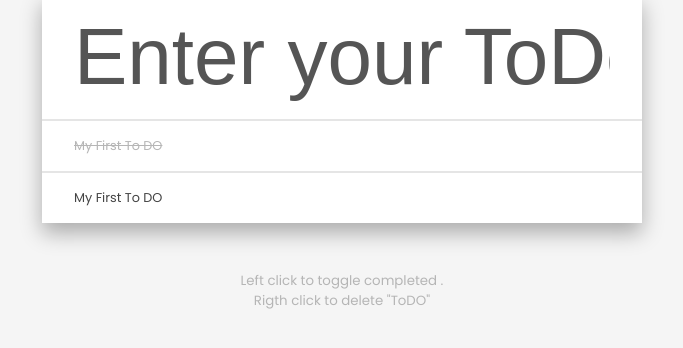
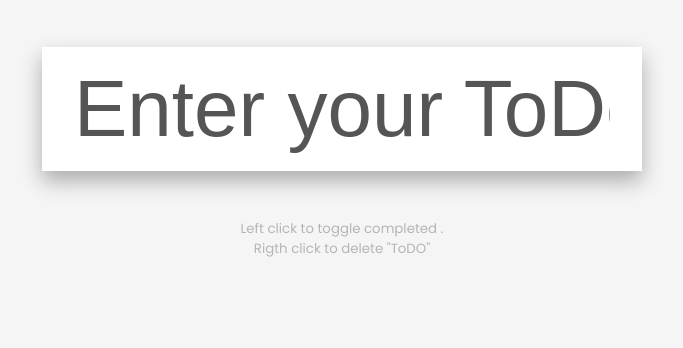
Before and after one commit to RostyslavL/ToDo-List, a plain HTML site: page index.html in a window 1280 px wide. Shown: the part 384-732 px from the top of the page, without its empty margins (298-981 px from the left). Drawn offline with Linux system fonts and the light colour scheme.

Commit message:
Permanent 'li' element removed

```diff
--- a/index.html
+++ b/index.html
@@ -19,8 +19,7 @@
             autocomplete="off"
             >
             <ul class="todos" id="todos">
-                <li class="completed">My First To DO </li>
-                <li>My First To DO </li>
+
             </ul>
     </form>
     <small>Left click to toggle completed . <br> Rigth click to delete "ToDO"</small>
```
